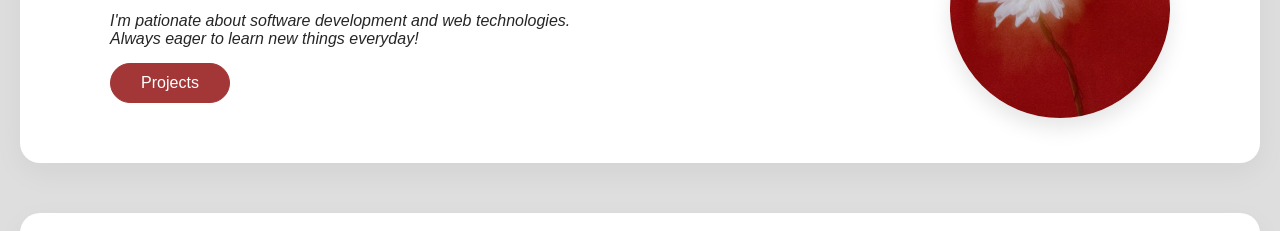
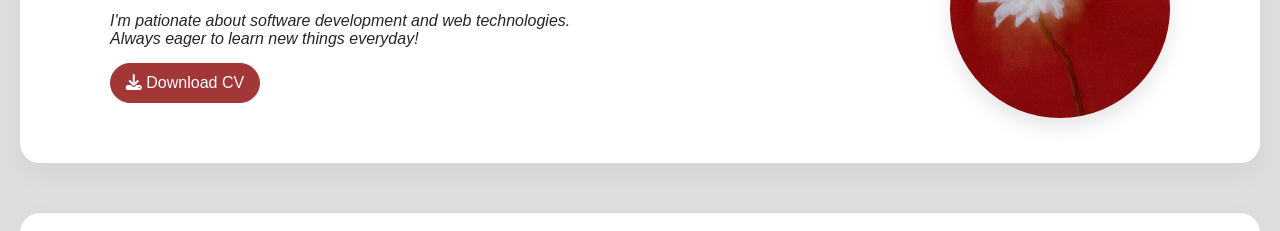
Before and after one commit to MathyazSnoozin/my_portfolio, a plain HTML site: page index.html in a window 1280 px wide. Shown: the part 243-474 px from the top of the page. Drawn offline with Linux system fonts and the light colour scheme.

Commit message:
fixed the button

```diff
--- a/index.html
+++ b/index.html
@@ -23,7 +23,7 @@
             <h2>Computer engineering developper</h2>
             <p>I'm pationate about software development and web technologies. <br>
             Always eager to learn new things everyday!</p>
-            <button id="project" onclick="window.location.href='error.html'">Projects</button>
+            <button id="project" onclick="window.location.href='error.html'"><i class="fa-solid fa-download"></i>  Download CV</button>
         </div>
         <aside id="flowerimg">
             <img src="photos\profile.jpg" alt="flower">
--- a/style.css
+++ b/style.css
@@ -82,7 +82,7 @@ nav a:hover::after {
     border: 1px solid rgb(163, 55, 55);
     border-radius: 25px;
     background-color: rgb(163, 55, 55);
-    width: 120px;
+    width: 150px;
     height: 40px;
     font-size: 16px;
     color: white;
```
